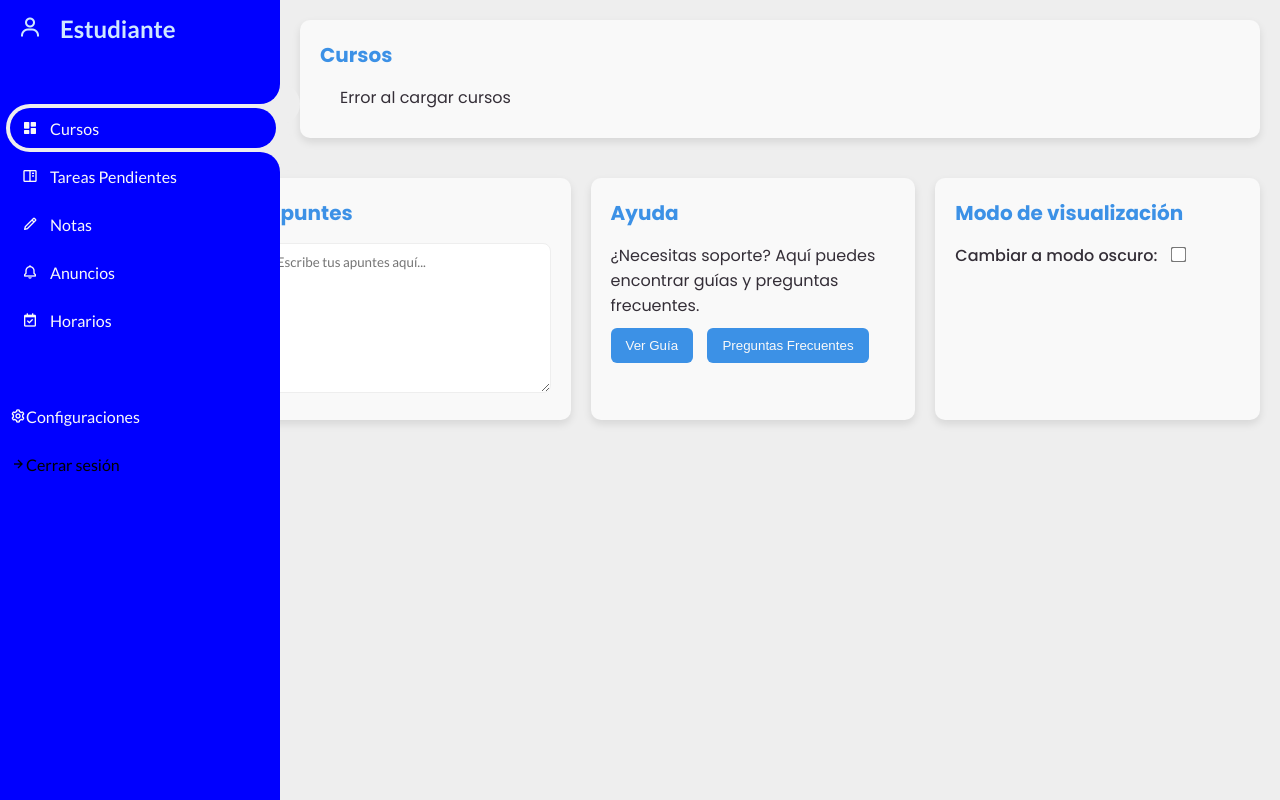
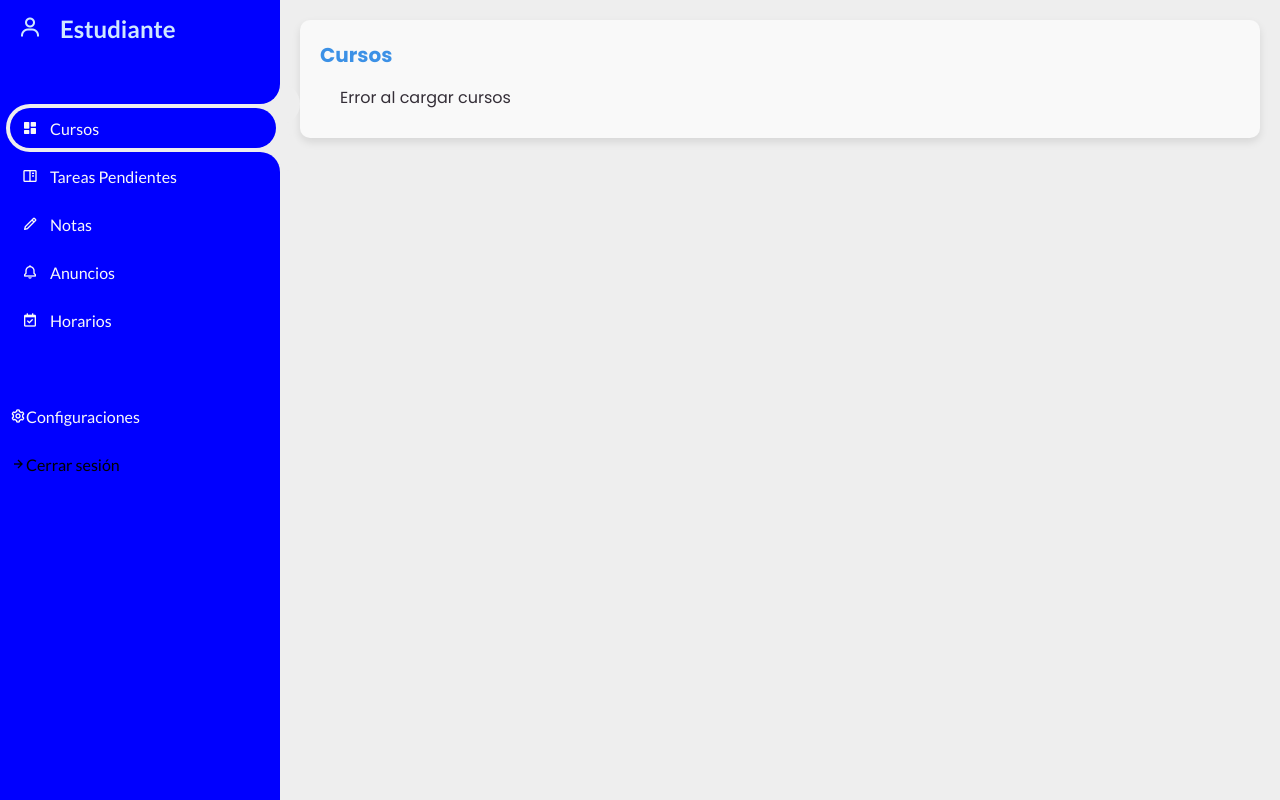
Before and after one commit to driveram9/PPCYL2-AcadNet, a Django app: template acadnet/academia/templates/dashboardStudent.html in a window 1280 px wide. Run offline with Django 5.2, Linux system fonts and the light colour scheme; the template is opened without the code that fills it, so the values that code supplies are empty.

Commit message:
Update dashboardStudent.html

```diff
--- a/acadnet/academia/templates/dashboardStudent.html
+++ b/acadnet/academia/templates/dashboardStudent.html
@@ -110,11 +110,31 @@
       </div>
     </div>
 
+    <!-- Aquí agregamos Configuraciones -->
     <div id="configuraciones" class="section" style="display:none;">
       <h3>Configuraciones</h3>
+
+      <div class="config-section" id="apuntes">
+        <h4>Apuntes</h4>
+        <textarea placeholder="Escribe tus apuntes aquí..."></textarea>
+      </div>
+
+      <div class="config-section" id="ayuda">
+        <h4>Ayuda</h4>
+        <p>¿Necesitas soporte? Aquí puedes encontrar guías y preguntas frecuentes.</p>
+        <button>Ver Guía</button>
+        <button>Preguntas Frecuentes</button>
+      </div>
+
+      <div class="config-section" id="modo">
+        <h4>Modo de visualización</h4>
+        <label for="toggle-modo">Cambiar a modo oscuro:</label>
+        <input type="checkbox" id="toggle-modo">
+      </div>
     </div>
   </main>
 </section>
+
 
     <script>
         const carnet = "{{ carnet }}";
@@ -314,29 +334,6 @@
         cargarCursos();
     </script>
 
-
-    <section id="configuraciones">
-    <h1>Configuraciones</h1>
-
-    <div class="config-section" id="apuntes">
-      <h2>Apuntes</h2>
-      <textarea placeholder="Escribe tus apuntes aquí..."></textarea>
-    </div>
-
-    <div class="config-section" id="ayuda">
-      <h2>Ayuda</h2>
-      <p>¿Necesitas soporte? Aquí puedes encontrar guías y preguntas frecuentes.</p>
-      <button>Ver Guía</button>
-      <button>Preguntas Frecuentes</button>
-    </div>
-
-    <div class="config-section" id="modo">
-      <h2>Modo de visualización</h2>
-      <label for="toggle-modo">Cambiar a modo oscuro:</label>
-      <input type="checkbox" id="toggle-modo">
-    </div>
-  </section>
-
     <script src="{% static 'js/dashboard.js' %}"></script>
 </body>
 </html>
```
Lines whose indentation alone changed are shown as unchanged.
